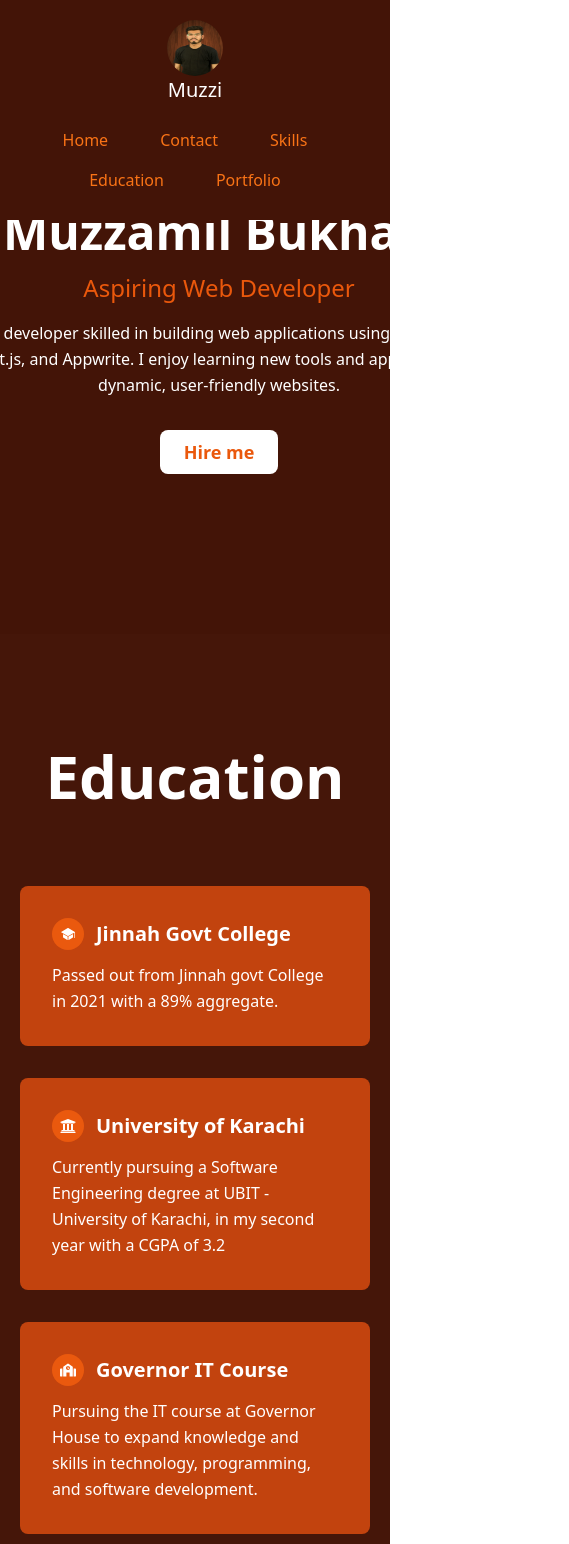
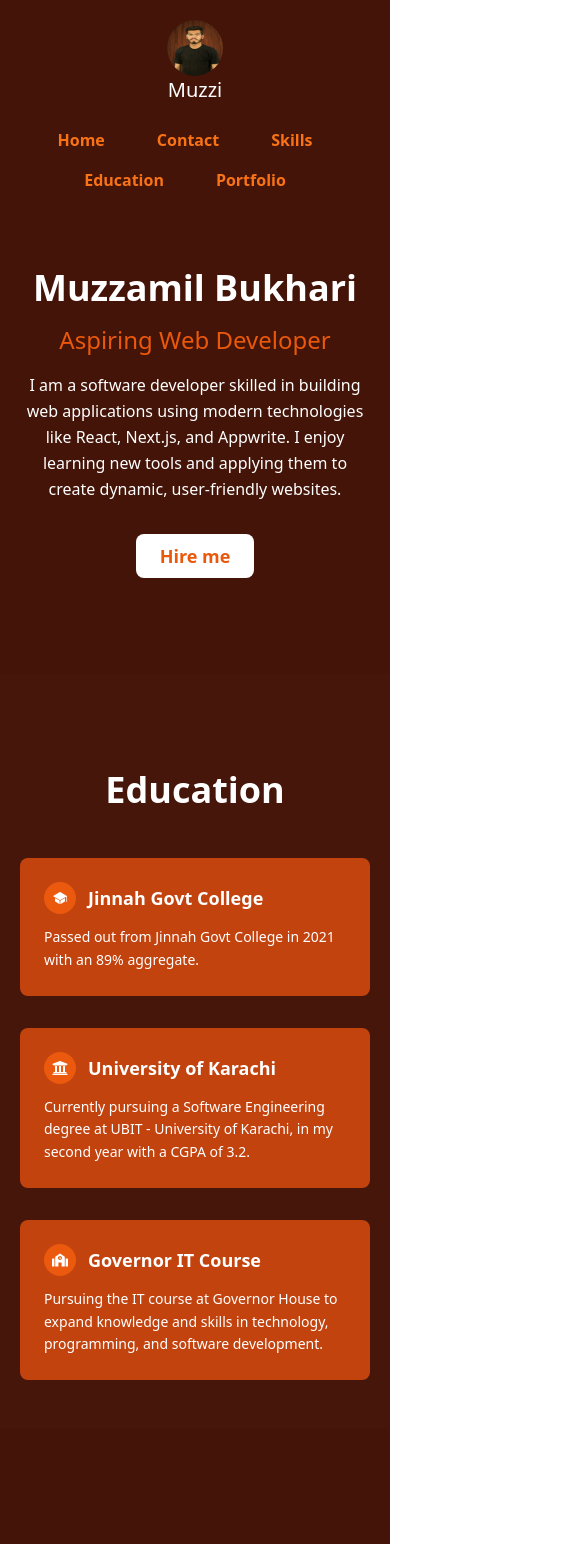
Before and after one commit to MuzzamilBukhari/portfolio-multipage-tailwind, a Next.js app: page / in a window 390 px wide. Shown: the top 1544 px of the page, 569 px wide, since content can reach past the window. Built offline with nearby package versions, Linux system fonts and the light colour scheme.

Commit message:
make responsive

```diff
--- a/src/app/page.tsx
+++ b/src/app/page.tsx
@@ -6,7 +6,7 @@ import Skills from "@/components/Skills";
 
 export default function Home() {
   return (
-    <div>
+    <div className="">
       <InfoSection />
       <Education />
       <Skills />
--- a/src/components/Education.tsx
+++ b/src/components/Education.tsx
@@ -6,63 +6,71 @@ const Education = () => {
   return (
     <section
       id="education"
-      className="text-white bg-orange-950 opacity-[0.99] body-font pt-4"
+      className="text-white bg-orange-950 opacity-[0.99] body-font pt-12 sm:pt-24"
     >
-      <div className="container px-5 py-24 mx-auto flex flex-wrap">
-        <div className="flex flex-col text-center w-full mb-20">
-          <h1 className="sm:text-7xl text-6xl font-bold title-font text-white">
+      <div className="container px-5 py-12 sm:py-24 mx-auto w-full">
+        {/* Section Title */}
+        <div className="flex flex-col text-center w-full mb-12 sm:mb-20">
+          <h1 className="text-4xl sm:text-5xl md:text-6xl lg:text-7xl font-bold title-font">
             Education
           </h1>
         </div>
+
+        {/* Education Cards */}
         <div className="flex flex-wrap -m-4">
-          <div className="p-4 md:w-1/3">
-            <div className="flex rounded-lg h-full bg-orange-700 hover:scale-105 duration-300 p-8 flex-col">
+          {/* Card 1 - Jinnah Govt College */}
+          <div className="p-4 w-full md:w-1/2 lg:w-1/3">
+            <div className="flex rounded-lg h-full bg-orange-700 hover:scale-105 duration-300 p-6 sm:p-8 flex-col">
               <div className="flex items-center mb-3">
-                <div className="w-8 h-8 mr-3 inline-flex items-center justify-center rounded-full bg-orange-600 text-white flex-shrink-0">
+                <div className="w-8 h-8 mr-3 inline-flex items-center justify-center rounded-full bg-orange-600 text-white">
                   <IoIosSchool />
                 </div>
-                <h2 className="text-white text-xl title-font font-semibold">
+                <h2 className="text-white text-lg sm:text-xl font-semibold">
                   Jinnah Govt College
                 </h2>
               </div>
               <div className="flex-grow">
-                <p className="leading-relaxed text-base">
-                  Passed out from Jinnah govt College in 2021 with a 89%
+                <p className="leading-relaxed text-sm sm:text-base">
+                  Passed out from Jinnah Govt College in 2021 with an 89%
                   aggregate.
                 </p>
               </div>
             </div>
           </div>
-          <div className="p-4 md:w-1/3">
-            <div className="flex rounded-lg h-full bg-orange-700 hover:scale-105 duration-300 p-8 flex-col">
+
+          {/* Card 2 - University of Karachi */}
+          <div className="p-4 w-full md:w-1/2 lg:w-1/3">
+            <div className="flex rounded-lg h-full bg-orange-700 hover:scale-105 duration-300 p-6 sm:p-8 flex-col">
               <div className="flex items-center mb-3">
-                <div className="w-8 h-8 mr-3 inline-flex items-center justify-center rounded-full bg-orange-600 text-white flex-shrink-0">
+                <div className="w-8 h-8 mr-3 inline-flex items-center justify-center rounded-full bg-orange-600 text-white">
                   <FaUniversity />
                 </div>
-                <h2 className="text-white text-xl title-font font-semibold">
+                <h2 className="text-white text-lg sm:text-xl font-semibold">
                   University of Karachi
                 </h2>
               </div>
               <div className="flex-grow">
-                <p className="leading-relaxed text-base">
+                <p className="leading-relaxed text-sm sm:text-base">
                   Currently pursuing a Software Engineering degree at UBIT -
-                  University of Karachi, in my second year with a CGPA of 3.2
+                  University of Karachi, in my second year with a CGPA of 3.2.
                 </p>
               </div>
             </div>
           </div>
-          <div className="p-4 md:w-1/3">
-            <div className="flex rounded-lg h-full bg-orange-700 hover:scale-105 duration-300 p-8 flex-col">
+
+          {/* Card 3 - Governor IT Course */}
+          <div className="p-4 w-full lg:w-1/3">
+            <div className="flex rounded-lg h-full bg-orange-700 hover:scale-105 duration-300 p-6 sm:p-8 flex-col">
               <div className="flex items-center mb-3">
-                <div className="w-8 h-8 mr-3 inline-flex items-center justify-center rounded-full bg-orange-600 text-white flex-shrink-0">
+                <div className="w-8 h-8 mr-3 inline-flex items-center justify-center rounded-full bg-orange-600 text-white">
                   <FaSchool />
                 </div>
-                <h2 className="text-white text-xl title-font font-semibold">
+                <h2 className="text-white text-lg sm:text-xl font-semibold">
                   Governor IT Course
                 </h2>
               </div>
               <div className="flex-grow">
-                <p className="leading-relaxed text-base">
+                <p className="leading-relaxed text-sm sm:text-base">
                   Pursuing the IT course at Governor House to expand knowledge
                   and skills in technology, programming, and software
                   development.
--- a/src/components/Footer.tsx
+++ b/src/components/Footer.tsx
@@ -6,8 +6,8 @@ const Footer = () => {
   return (
     <footer className="body-font bg-orange-950">
       <div className="container px-5 py-8 mx-auto flex items-center sm:flex-row flex-col">
-        <Image src={Logo} alt={""} className="w-8 h-8 rounded-[50%] mr-3" />
-        <a className="flex title-font font-medium items-center text-orange-600 mb-4 md:mb-0">
+        <Image src={Logo} alt="Logo" className="w-8 h-8 rounded-full " />
+        <a className="flex title-font font-medium items-center text-orange-600 mb-4 pt-2 md:mb-0">
           Muzzi
         </a>
         <p className="text-sm text-white sm:ml-4 sm:pl-4 sm:border-l-2 sm:border-gray-200 sm:py-2 sm:mt-0 mt-4">
@@ -22,9 +22,9 @@ const Footer = () => {
           >
             <svg
               fill="currentColor"
-              stroke-linecap="round"
-              stroke-linejoin="round"
-              stroke-width="2"
+              strokeLinecap="round"
+              strokeLinejoin="round"
+              strokeWidth="2"
               className="w-5 h-5"
               viewBox="0 0 24 24"
             >
@@ -39,9 +39,9 @@ const Footer = () => {
           >
             <svg
               fill="currentColor"
-              stroke-linecap="round"
-              stroke-linejoin="round"
-              stroke-width="2"
+              strokeLinecap="round"
+              strokeLinejoin="round"
+              strokeWidth="2"
               className="w-5 h-5"
               viewBox="0 0 24 24"
             >
@@ -57,9 +57,9 @@ const Footer = () => {
             <svg
               fill="none"
               stroke="currentColor"
-              stroke-linecap="round"
-              stroke-linejoin="round"
-              stroke-width="2"
+              strokeLinecap="round"
+              strokeLinejoin="round"
+              strokeWidth="2"
               className="w-5 h-5"
               viewBox="0 0 24 24"
             >
@@ -76,9 +76,9 @@ const Footer = () => {
             <svg
               fill="currentColor"
               stroke="currentColor"
-              stroke-linecap="round"
-              stroke-linejoin="round"
-              stroke-width="0"
+              strokeLinecap="round"
+              strokeLinejoin="round"
+              strokeWidth="0"
               className="w-5 h-5"
               viewBox="0 0 24 24"
             >
--- a/src/components/InfoSection.tsx
+++ b/src/components/InfoSection.tsx
@@ -4,26 +4,29 @@ import React from "react";
 const InfoSection = () => {
   return (
     <>
-      <section id="info" className="text-white bg-orange-950 body-font pt-28">
-        <div className="container mx-auto flex px-5 py-24 md:flex-row flex-col items-center">
-          <div className="lg:flex-grow md:w-1 lg:pr-24 md:pr-16 flex flex-col md:items-start md:text-left mb-16 md:mb-0 items-center text-center ml-12">
-            <h1 className="title-font sm:text-6xl text-5xl mb-4 font-bold ">
+      <section
+        id="info"
+        className="text-white bg-orange-950 body-font pt-[220px] sm:pt-28"
+      >
+        <div className="container mx-auto flex px-5 py-12 lg:py-24 flex-col-reverse lg:flex-row items-center justify-center">
+          <div className="lg:flex-grow lg:w-1/2 flex flex-col lg:items-start lg:text-left mb-12 lg:mb-0 items-center text-center lg:ml-12">
+            <h1 className="title-font text-4xl sm:text-5xl lg:text-6xl mb-4 font-bold">
               Muzzamil Bukhari
             </h1>
-            <h2 className="title-font sm:text-3xl text-2xl mb-4 font-medium text-orange-600">
+            <h2 className="title-font text-2xl sm:text-3xl lg:text-4xl mb-4 font-medium text-orange-600">
               Aspiring Web Developer
             </h2>
-            <p className="mb-8 leading-relaxed w-[700px]">
+            <p className="mb-8 leading-relaxed w-full max-w-lg">
               I am a software developer skilled in building web applications
               using modern technologies like React, Next.js, and Appwrite. I
               enjoy learning new tools and applying them to create dynamic,
               user-friendly websites.
             </p>
-            <div className="flex justify-center">
+            <div className="flex justify-center lg:justify-start">
               <Link
                 href="https://www.linkedin.com/in/muzzamilbukhari/"
                 target="_blank"
-                className="text-orange-600 font-semibold bg-white py-2 px-6 rounded-lg  text-lg hover:scale-105 duration-300"
+                className="text-orange-600 font-semibold bg-white py-2 px-6 rounded-lg text-lg hover:scale-105 duration-300"
               >
                 Hire me
               </Link>
--- a/src/components/Navbar.tsx
+++ b/src/components/Navbar.tsx
@@ -5,7 +5,7 @@ import Logo from "@/public/images/pic.jpg";
 
 const Navbar = () => {
   return (
-    <header className="text-orange-500 bg-orange-950 body-font fixed w-full z-10">
+    <header className="text-orange-500 bg-orange-950 body-font w-full fixed z-10">
       <div className="container mx-auto flex flex-wrap p-5 flex-col md:flex-row items-center">
         <Image src={Logo} alt={""} className="w-14 h-14 rounded-[50%] mx-4" />
         <a className="flex title-font font-medium items-center text-white text-xl mb-4 md:mb-0">
@@ -14,31 +14,31 @@ const Navbar = () => {
         <nav className="md:ml-auto flex flex-wrap items-center text-base justify-center">
           <Link
             href="#info"
-            className="mr-5 hover:shadow-md hover:bg-orange-800 rounded-xl hover:text-white px-4 py-2 duration-200 "
+            className="font-semibold mr-5 hover:shadow-md hover:bg-orange-800 rounded-xl hover:text-white px-4 py-2 duration-200 "
           >
             Home
           </Link>
           <Link
             href="#contact"
-            className="mr-5 hover:shadow-md hover:bg-orange-800 rounded-xl hover:text-white px-4 py-2 duration-200 "
+            className="font-semibold mr-5 hover:shadow-md hover:bg-orange-800 rounded-xl hover:text-white px-4 py-2 duration-200 "
           >
             Contact
           </Link>
           <Link
             href="#skills"
-            className="mr-5 hover:shadow-md hover:bg-orange-800 rounded-xl hover:text-white px-4 py-2 duration-200 "
+            className="font-semibold mr-5 hover:shadow-md hover:bg-orange-800 rounded-xl hover:text-white px-4 py-2 duration-200 "
           >
             Skills
           </Link>
           <Link
             href="#education"
-            className="mr-5 hover:shadow-md hover:bg-orange-800 rounded-xl hover:text-white px-4 py-2 duration-200 "
+            className="font-semibold mr-5 hover:shadow-md hover:bg-orange-800 rounded-xl hover:text-white px-4 py-2 duration-200 "
           >
             Education
           </Link>
           <Link
             href="#portfolio"
-            className="mr-5 hover:shadow-md hover:bg-orange-800 rounded-xl hover:text-white px-4 py-2 duration-200 "
+            className="font-semibold mr-5 hover:shadow-md hover:bg-orange-800 rounded-xl hover:text-white px-4 py-2 duration-200 "
           >
             Portfolio
           </Link>
```
Also changed, not shown: src/components/Portfolio.tsx (+7 -8 lines), src/components/Skills.tsx (+13 -20 lines).
